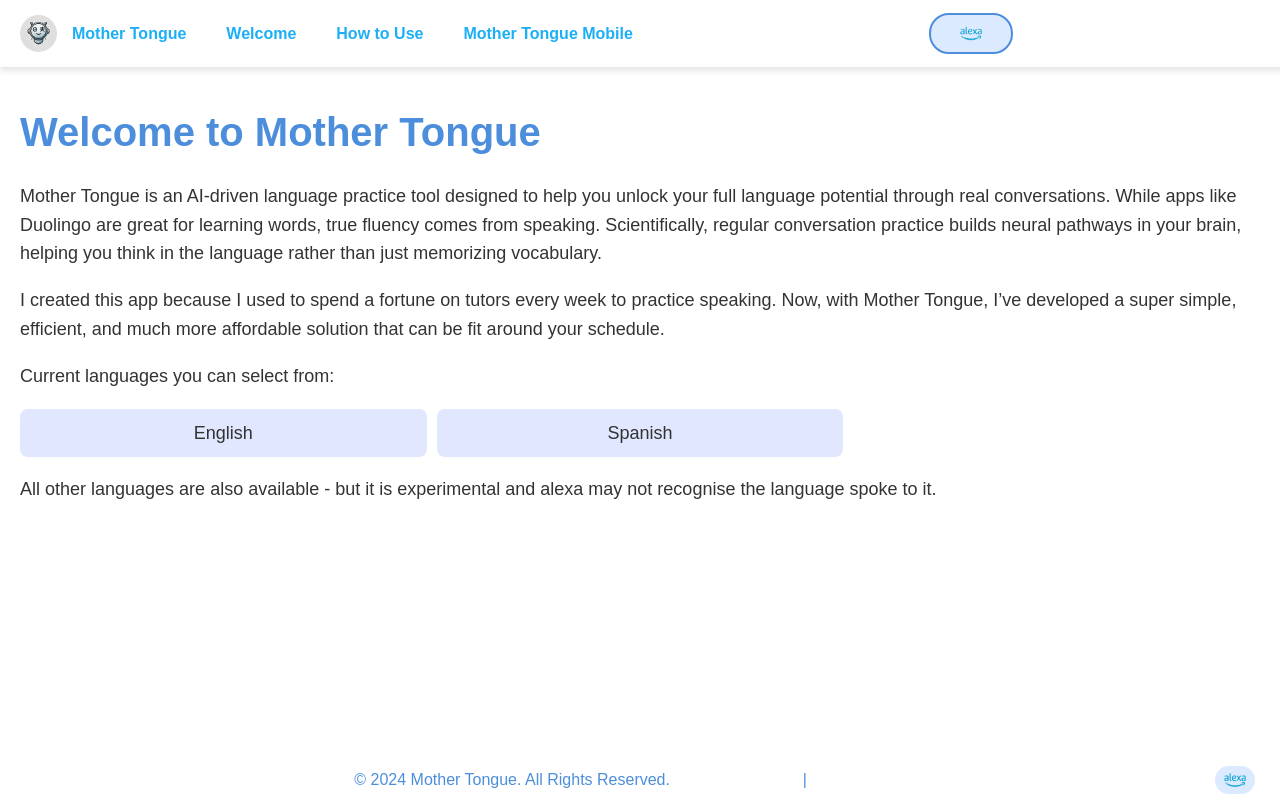
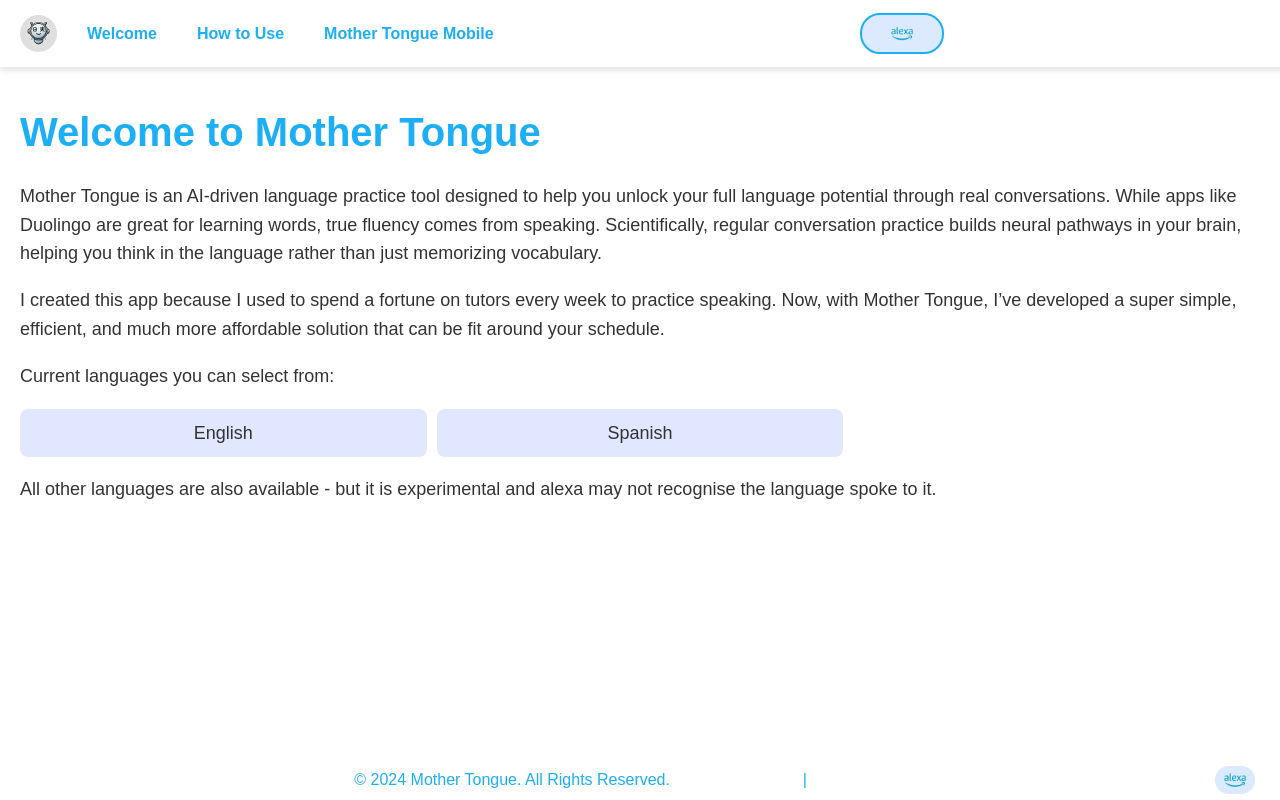
Before and after one commit to ewldh20/mother-tongue, a plain HTML site: page index.html in a window 1280 px wide. Drawn offline with Linux system fonts and the light colour scheme.

Commit message:
added variables

```diff
--- a/index.html
+++ b/index.html
@@ -25,7 +25,7 @@
 <nav class="desktop-nav">
     <div style="display: flex; align-items: center;">
         <img src="mother-tongue-logo 108X108.png" alt="Mother Tongue Logo" class="logo">
-        <span style="padding-left: 5px;">Mother Tongue</span>
+        <!-- <span style="padding-left: 5px;">Mother Tongue</span> -->
     </div>
     <div class="menu-items">
         <a href="#home" onclick="showSection('home')">Welcome</a>
--- a/styles.css
+++ b/styles.css
@@ -1,7 +1,7 @@
 /* Color Variables */
 :root {
-    --primary-color: #4C8EDB;
-    --primary-hover-color: #4C8EDB;
+    --primary-color: #1CAFF6;
+    --primary-hover-color: #1CAFF6;
     --text-color: #333;
     --background-color: white;
     --language-background-color: #e0e7ff;
```
